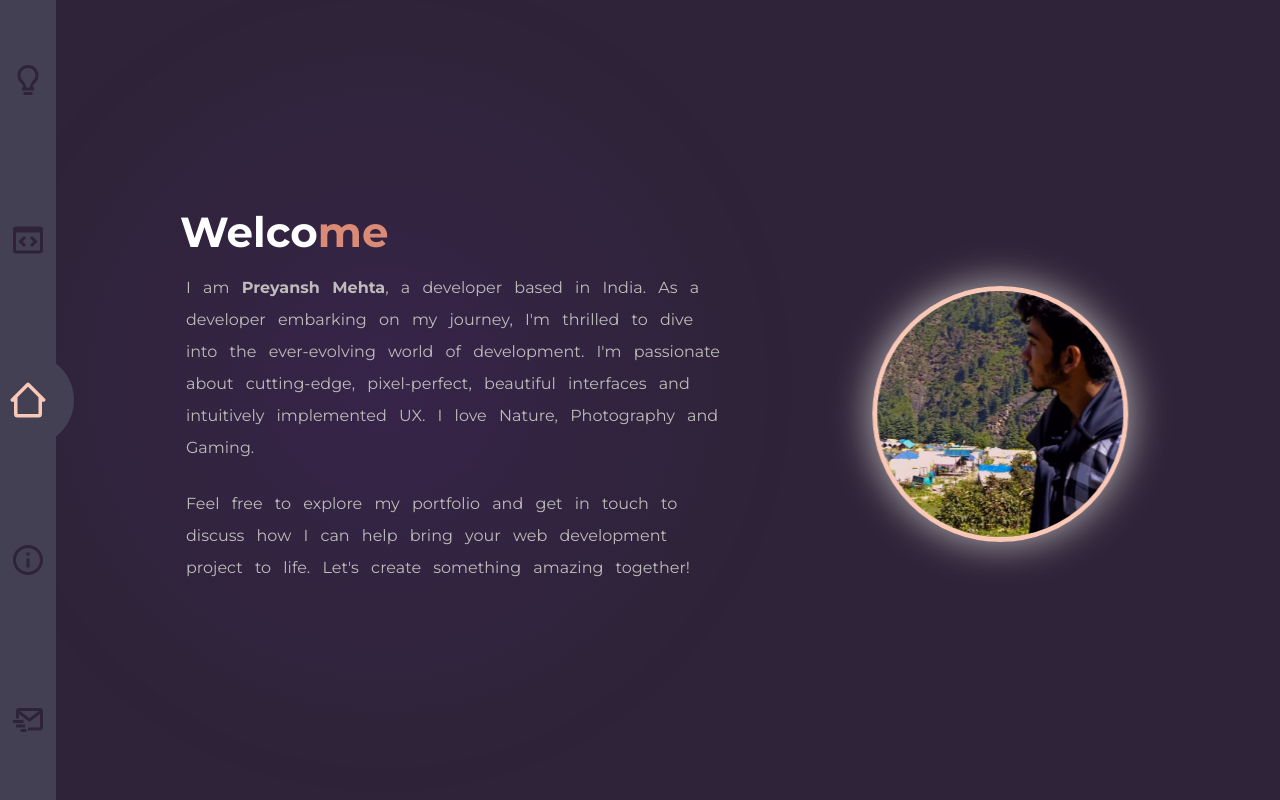
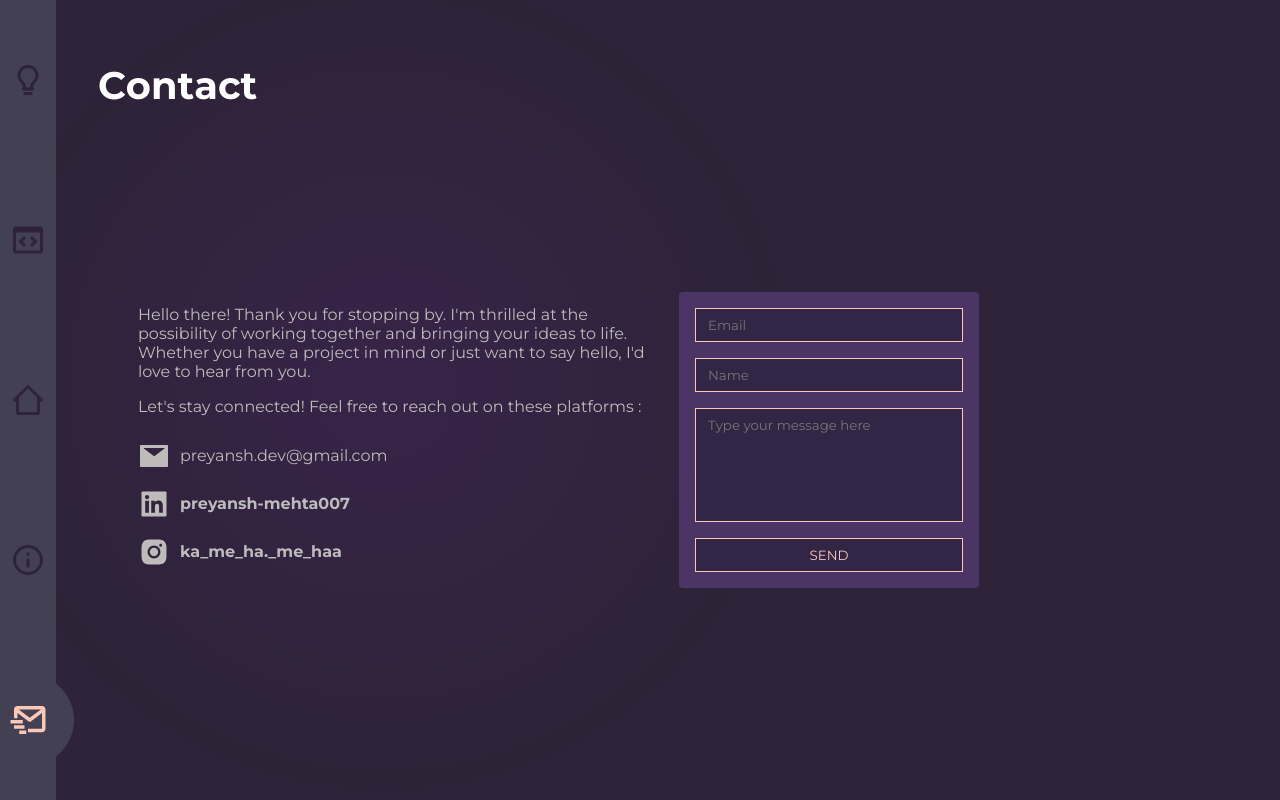
Before and after one commit to mehta-preyansh/portfolio, a React (Create React App) app: page /#/contact in a window 1280 px wide. Before the commit this address led to /index. Built offline with nearby package versions, Linux system fonts and the light colour scheme; a web font is replaced by a local one.

Commit message:
hash router instead of browser router

```diff
--- a/src/App.jsx
+++ b/src/App.jsx
@@ -1,6 +1,6 @@
 import './App.css';
 import { useEffect } from 'react';
-import { Routes, Route, useLocation } from 'react-router-dom'
+import { Routes, Route, useLocation, Navigate } from 'react-router-dom'
 import Index from './pages/Index';
 import Loader from './pages/components/Loader';
 import { AnimatePresence } from 'framer-motion';
@@ -25,7 +25,7 @@ function App() {
       <Navbar hasAnimationPlayed={localStorage.getItem('hasAnimationPlayed')} />
       <AnimatePresence mode='wait' >
         <Routes location={location} key={location.key}>
-          <Route path='/' element={<Loader />} />
+          <Route path='/' element={localStorage.getItem('hasAnimationPlayed')? <Navigate to='index'/> : <Loader />} />
           <Route path='index' element={<Index />} />
           <Route path='about' element={<About />} />
           <Route path='contact' element={<Contact />} />
--- a/src/index.js
+++ b/src/index.js
@@ -9,10 +9,10 @@ import reducer, { initialState } from './utils/reducer';
 const root = ReactDOM.createRoot(document.getElementById('root'));
 root.render(
   <React.StrictMode>
-    <BrowserRouter>
+    <HashRouter>
       <StateProvider initialState={initialState} reducer={reducer}>
         <App />
       </StateProvider>
-    </BrowserRouter>
+    </HashRouter>
   </React.StrictMode>
 );
--- a/src/pages/Contact.jsx
+++ b/src/pages/Contact.jsx
@@ -156,6 +156,7 @@ const ContactContainer = styled(motion.div)`
     color: white;
     overflow: hidden;
     h1 > div {
+      font-size: 3vw;
       display: inline-block;
     }
   }
@@ -210,8 +211,11 @@ const ContactContainer = styled(motion.div)`
       width: 50%;
       display: flex;
       justify-content: center;
-      .form-wrapper > form {
+      .form-wrapper {
         width: 100%;
+        > form {
+          width: 100%;
+          max-width: 300px;
           height: 100%;
           background-color: #5c417f9f;
           border-radius: 4px;
@@ -259,5 +263,9 @@ const ContactContainer = styled(motion.div)`
         }
       }
     }
+    @media screen and (max-width: 425px) {
+      flex-direction: column;
+    }
+  }
 `;
 export default Contact;
--- a/src/pages/Index.jsx
+++ b/src/pages/Index.jsx
@@ -1,35 +1,46 @@
-import React from 'react'
-import styled from 'styled-components'
-import { motion } from 'framer-motion'
-import Profile from './components/Profile'
-import ProfileLite from '../resources/profileLite.jpg'
+import React from "react";
+import styled from "styled-components";
+import { motion } from "framer-motion";
+import Profile from "./components/Profile";
+import ProfileLite from "../resources/profileLite.jpg";
 
 const Index = () => {
   return (
     <>
-      <IndexContainer id='index'>
+      <IndexContainer id="index">
         <div className="description">
-          <section className='summary'>
-            <motion.div className="heading" >
-              <h1>Welco<span>me</span></h1>
+          <section className="summary">
+            <motion.div className="heading">
+              <h1>
+                Welco<span>me</span>
+              </h1>
             </motion.div>
             <p>
-              I am <b>Preyansh Mehta</b>, a developer based in India. As a developer embarking on my journey, I'm thrilled to dive into the ever-evolving world of development. I'm passionate about cutting-edge, pixel-perfect, beautiful interfaces and intuitively implemented UX. I love Nature, Photography and Gaming.
+              I am <b>Preyansh Mehta</b>, a developer based in India. As a
+              developer embarking on my journey, I'm thrilled to dive into the
+              ever-evolving world of development. I'm passionate about
+              cutting-edge, pixel-perfect, beautiful interfaces and intuitively
+              implemented UX. I love Nature, Photography and Gaming.
             </p>
             <p>
-              Feel free to explore my portfolio and get in touch to discuss how I can help bring your web development project to life. Let's create something amazing together!
+              Feel free to explore my portfolio and get in touch to discuss how
+              I can help bring your web development project to life. Let's
+              create something amazing together!
             </p>
           </section>
           <div className="image-container">
-            <div className="image"  style={{backgroundImage: `url(${ProfileLite})`}}>
-              <Profile/>
+            <div
+              className="image"
+              style={{ backgroundImage: `url(${ProfileLite})` }}
+            >
+              <Profile />
             </div>
           </div>
         </div>
       </IndexContainer>
     </>
-  )
-}
+  );
+};
 const IndexContainer = styled.div`
   display: flex;
   width: 100%;
@@ -42,73 +53,82 @@ const IndexContainer = styled.div`
     color: var(--salmon);
     background-color: var(--silver);
   }
-  .description{
+  .description {
     display: flex;
     width: 100%;
     height: 100%;
     align-items: center;
     justify-content: space-evenly;
-    .summary{
+    .summary {
       word-spacing: 8px;
       width: 50%;
       line-height: 32px;
-      .heading{
+      .heading {
         color: white;
         padding: 12px 6px;
-        font-size: 28px;
-        span{
+        font-size: 3vw;
+        span {
           color: var(--salmon);
         }
       }
-      p{
+      p {
+        font-size: 2vmin;
         padding: 12px;
       }
     }
-    .image-container{
-      min-width: 296px;
+    .image-container {
+      min-width: 200px;
       width: 30%;
+      aspect-ratio: 1/1;
+      padding: 20px;
       display: flex;
       align-items: center;
       justify-content: center;
-      .image{
+      .image {
         background-size: 346px;
         background-position: left;
         background-repeat: no-repeat;
-        width: 256px;
-        height: 256px;
+        width: 100%;
+        height: 100%;
         color: black;
         border-radius: 50%;
         border: 5px solid var(--pale-dogwood);
-        box-shadow:
-        0 0 40px var(--silver),
-        inset 0 0 40px var(--silver);
+        box-shadow: 0 0 40px var(--silver), inset 0 0 40px var(--silver);
         overflow: hidden;
         animation: floating 5s ease-in-out 0s infinite;
         transition: all 0.5s ease-in-out;
-        &:hover{
-          width: 266px;
-          height: 266px;
+        &:hover {
+          width: 120%;
         }
         @keyframes floating {
-          0% { transform: translate(0px,  0px); }
-          50%  { transform: translate(10px, 15px); }
-          100%   { transform: translate(0px, 0px); }
+          0% {
+            transform: translate(0px, 0px);
+          }
+          50% {
+            transform: translate(10px, 15px);
+          }
+          100% {
+            transform: translate(0px, 0px);
+          }
         }
       }
     }
     @media screen and (max-width: 425px) {
       flex-direction: column;
-      .summary{
+      .summary {
         width: 100%;
-        line-height: 24px;
-        .heading{
+        line-height: 20px;
+        .heading {
           font-size: 12px;
         }
-        p{
+        p {
           font-size: 10px;
         }
       }
+      .image-container {
+        min-width: 196px;
+      }
     }
   }
-`
-export default Index
+`;
+export default Index;
--- a/src/pages/components/Navbar.jsx
+++ b/src/pages/components/Navbar.jsx
@@ -53,6 +53,7 @@ const NavbarContainer = styled(motion.div)`
   width: 20vw;
   max-width: 56px;
   background-color: var(--english-violet);
+  z-index: 1;
   >a{
     font-size: 36px;
     width: 92px;
--- a/src/pages/components/Profile.jsx
+++ b/src/pages/components/Profile.jsx
@@ -25,9 +25,10 @@ const Image = styled.img`
   transition: all 0.3s ease;
   scale: 1.2;
   transition: all 1s ease-in-out;
-  width: 346px;
+  width: 100%;
+  height: 100%;
   object-fit: cover;
-  object-position: center;
+  object-position: bottom center;
   &:hover{
     scale: 1;
   }
```
Lines whose indentation alone changed are shown as unchanged.
